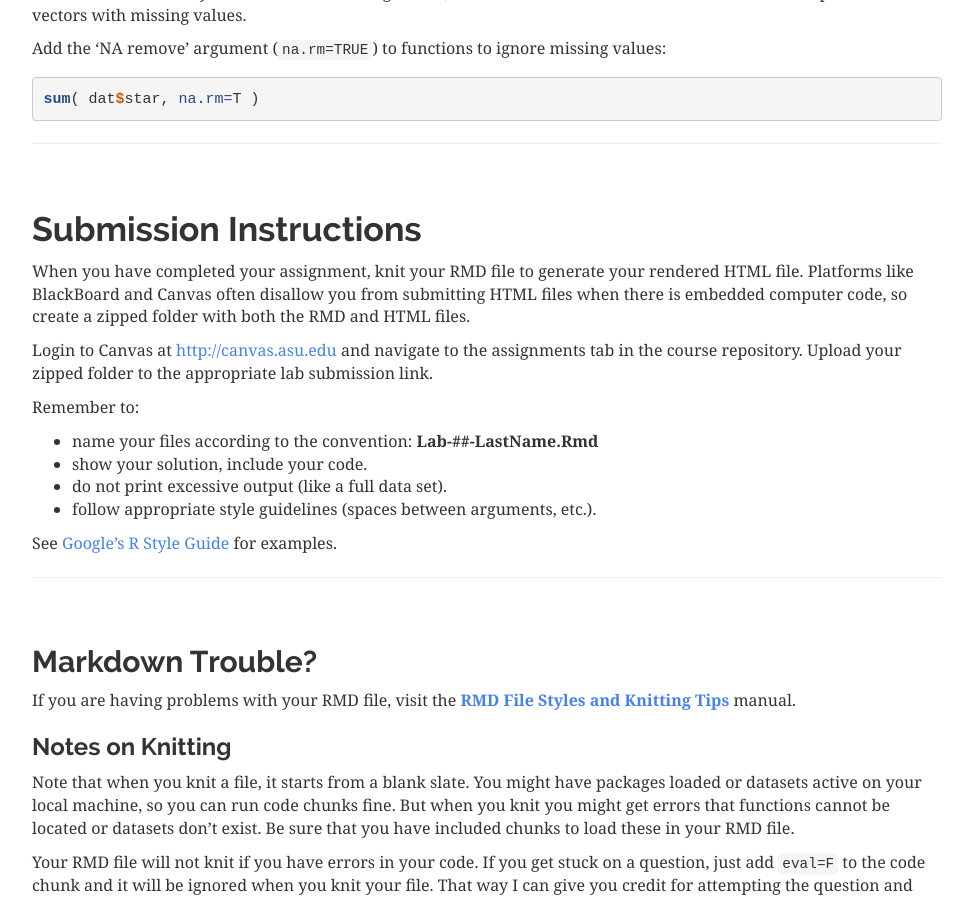
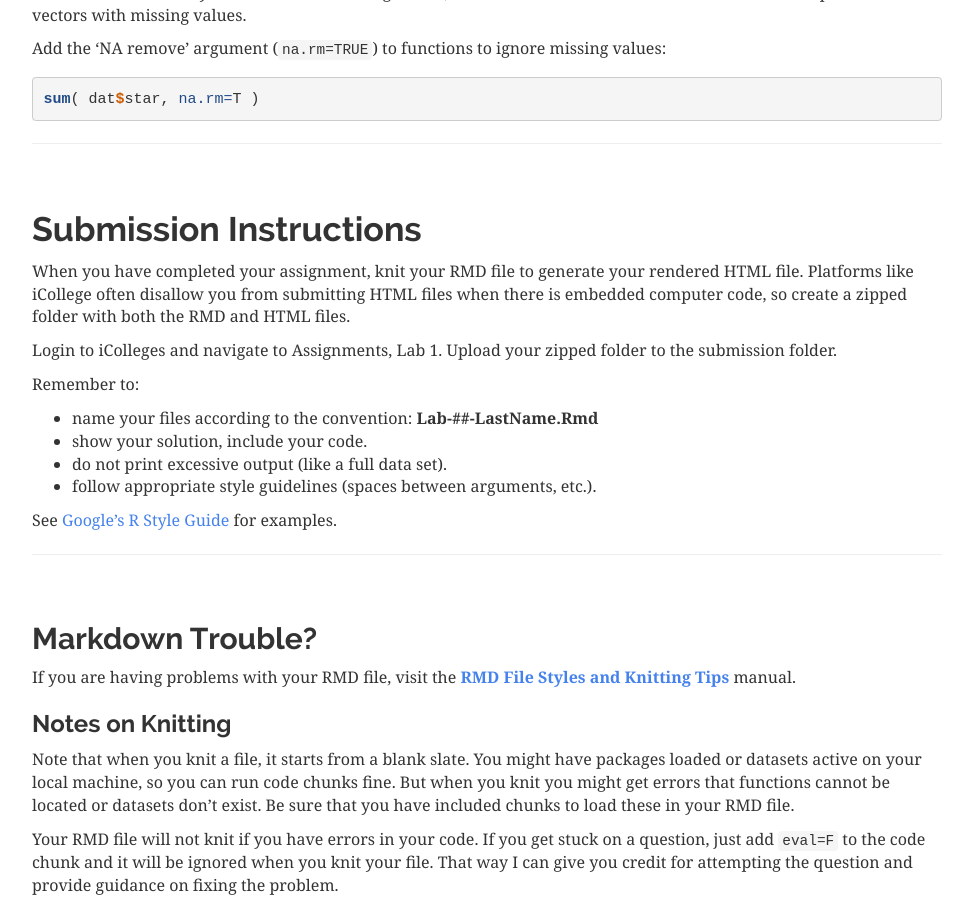
Before and after one commit to cssearcy/AYS-R-Coding-SPR-2020, a Jekyll site: the page LABS/lab-01-instructions.html, which Jekyll copies as it is, in a window 1280 px wide and 900 px high, scrolled down 3305 px. Shown: the whole window, without its empty margins (153-1126 px from the left). Built offline with Jekyll 4.4.1, drawn with Linux system fonts in a browser that asks for light colours; some of the changed text lies outside the part shown.

Commit message:
Update lab-01-instructions.html

```diff
--- a/LABS/lab-01-instructions.html
+++ b/LABS/lab-01-instructions.html
@@ -1627,8 +1627,8 @@ $(document).ready(function () {
 </div>
 
 
-<div id="cpp-526-foundations-of-data-science-i" class="section level4">
-<h4><a href="https://ds4ps.org/cpp-526-fall-2019/">CPP 526: Foundations of Data Science I</a></h4>
+<div id="Coding in R for Policy Analytics" class="section level4">
+<h4><a href="https://cssearcy.github.io/AYS-R-Coding-SPR-2020/">Coding in R</a></h4>
 <p><br></p>
 <hr />
 <p><br></p>
@@ -1740,8 +1740,8 @@ $(document).ready(function () {
 </div>
 <div id="submission-instructions" class="section level1">
 <h1>Submission Instructions</h1>
-<p>When you have completed your assignment, knit your RMD file to generate your rendered HTML file. Platforms like BlackBoard and Canvas often disallow you from submitting HTML files when there is embedded computer code, so create a zipped folder with both the RMD and HTML files.</p>
-<p>Login to Canvas at <a href="http://canvas.asu.edu" class="uri">http://canvas.asu.edu</a> and navigate to the assignments tab in the course repository. Upload your zipped folder to the appropriate lab submission link.</p>
+<p>When you have completed your assignment, knit your RMD file to generate your rendered HTML file. Platforms like iCollege often disallow you from submitting HTML files when there is embedded computer code, so create a zipped folder with both the RMD and HTML files.</p>
+<p>Login to iColleges and navigate to Assignments, Lab 1. Upload your zipped folder to the submission folder.</p>
 <p>Remember to:</p>
 <ul>
 <li>name your files according to the convention: <strong>Lab-##-LastName.Rmd</strong></li>
```
